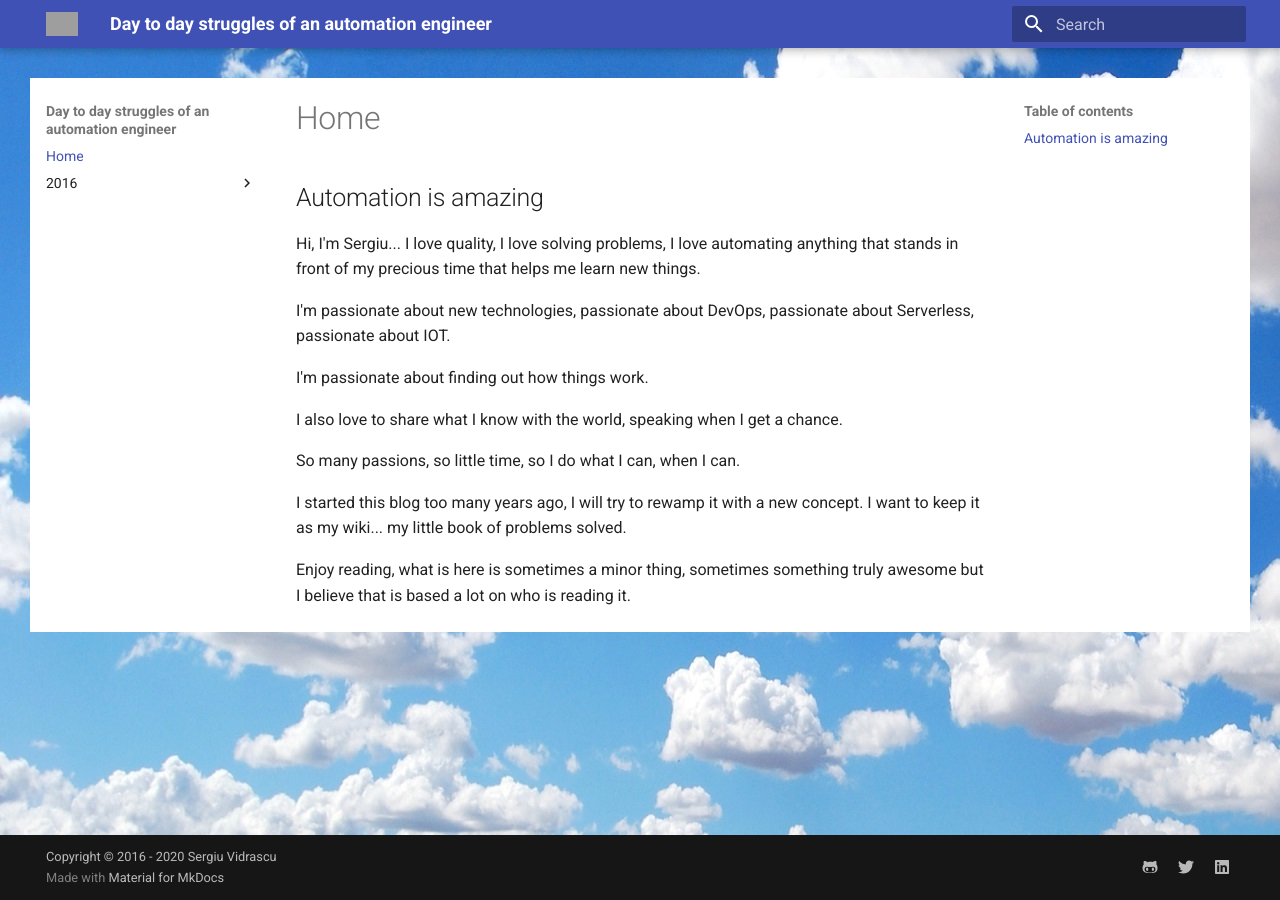
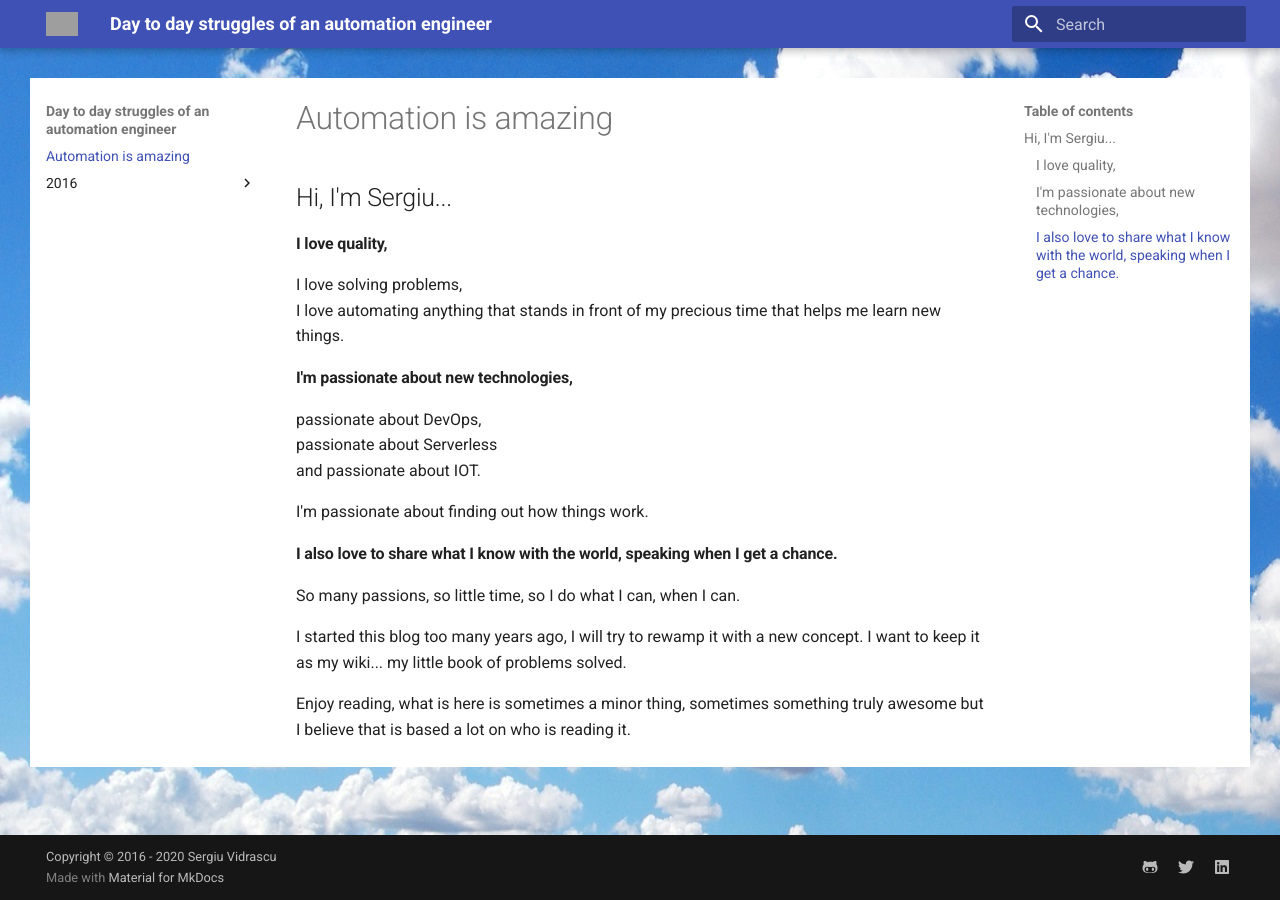
Before and after one commit to sergiuv2020/blog, an MkDocs documentation site: the page built from docs/index.md, in a window 1280 px wide. Built offline with MkDocs 1.6.1 and Material for MkDocs 9.7.7, drawn with Linux system fonts in a browser that asks for light colours; grey boxes are pictures that could not be loaded.

```diff
--- a/docs/index.md
+++ b/docs/index.md
@@ -1,19 +1,19 @@
-## Automation is amazing
+## Hi, I'm Sergiu...
 
-Hi, I'm Sergiu... I love quality,
+####I love quality,
 I love solving problems,
 I love automating anything that stands in front of my precious time that helps me learn new things.
 
-I'm passionate about new technologies,
+####I'm passionate about new technologies,
 passionate about DevOps,
-passionate about Serverless, passionate about IOT.
+passionate about Serverless
+and passionate about IOT.
 
 I'm passionate about finding out how things work.
 
-I also love to share what I know with the world, speaking when I get a chance.
+####I also love to share what I know with the world, speaking when I get a chance.
 
 So many passions, so little time, so I do what I can, when I can.
-
 
 I started this blog too many years ago, I will try to rewamp it with a new concept.
 I want to keep it as my wiki... my little book of problems solved.
--- a/mkdocs.yml
+++ b/mkdocs.yml
@@ -1,5 +1,5 @@
 nav:
-  - Home: index.md
+  - Automation is amazing: index.md
   - '2016':
     - 'Chef cooking': 2016/2016-10-29-chef-cooking.md
     - 'Dynamic Nginx': 2016/2016-10-15-dynamic-nginx.md
```
